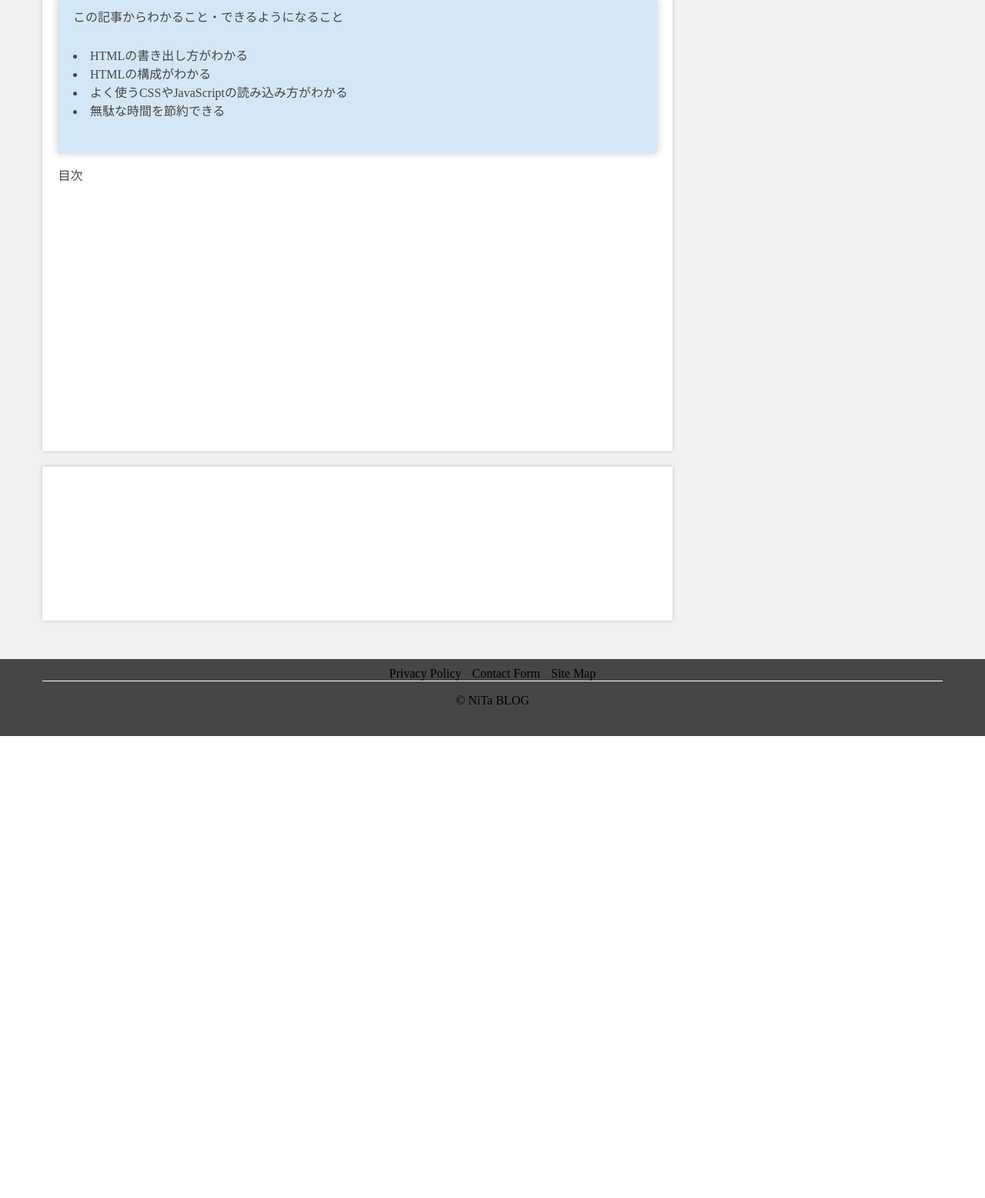
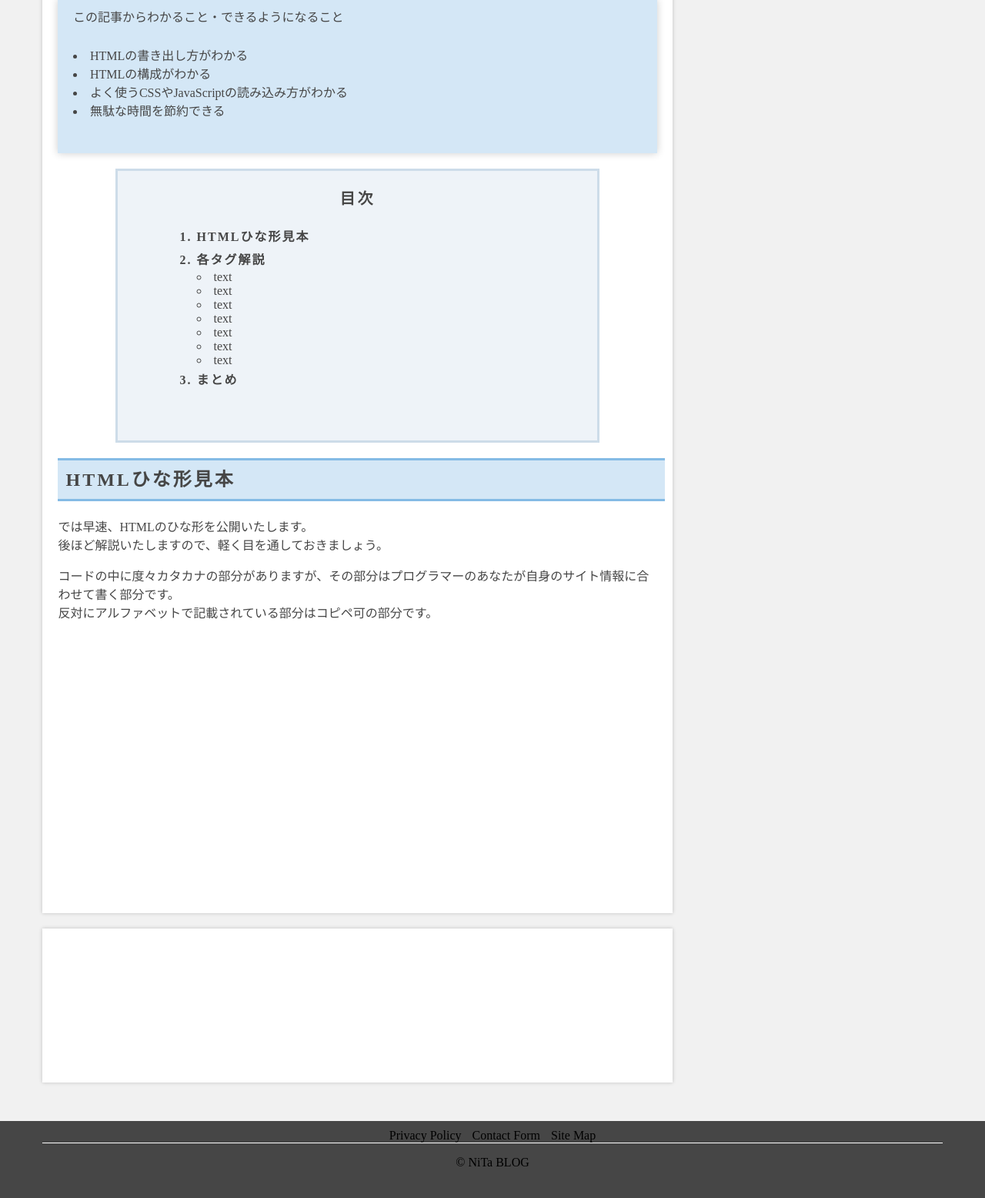
Before and after one commit to ni-m-ta/blog_public, a PHP site: page /html-blog-base.html in a window 1280 px wide. Shown: the part 1095-2651 px from the top of the page at 77% size. Before the commit the page ends 2051 px from the top, so only its background shows below. Run offline with PHP 8.4, Linux system fonts and the light colour scheme; some libraries are stand-ins or nearby versions.

Commit message:
create the index and achievements

```diff
--- a/css/contents.css
+++ b/css/contents.css
@@ -162,6 +162,8 @@ ul{
       height: auto;
     }
 
+/*css for conversation*/
+
   .main-start-explanation{
     width: 100%;
     height: 70px;
@@ -227,6 +229,8 @@ ul{
         border-right-color:#464646;
     }
 
+ /*css for achivements*/
+
     .achievements{
       height: 200px;
       width: 100%;
@@ -238,3 +242,44 @@ ul{
       .achievements-title{
         padding: 10px 0;
       }
+
+/*css for index*/
+
+  .index{
+    width: 80%;
+    height: 350px;
+    margin: 20px auto;
+    background-color: rgba(198, 216, 230, 0.3);
+    border: 3px solid rgba(198, 216, 230, 0.8);
+  }
+
+    .index-container{
+      width: 80%;
+      margin: 0 auto;
+    }
+
+      .index-title{
+        text-align: center;
+        font-weight: bold;
+        font-size: 20px;
+        letter-spacing: 3px;
+      }
+
+      .index-subcontent{
+        padding: 3px 0;
+        font-weight: bold;
+        letter-spacing: 2px;
+      }
+
+/*css for subcontents*/
+
+  .subcontents-title{
+    width: 100%;
+    height: 50px;
+    line-height: 50px;
+    background-color: rgba(113, 177, 226, 0.3);
+    padding-left: 10px;
+    letter-spacing: 3px;
+    border-top: 3px solid rgba(113, 177, 226, 0.8);
+    border-bottom: 3px solid rgba(113, 177, 226, 0.8);
+  }
--- a/css/html-blog-base.css
+++ b/css/html-blog-base.css
@@ -1,7 +1,7 @@
 .contents{
     display: grid;
     grid-template-columns: 70% 27%;
-    grid-template-rows: 200px 200px 200px 200px 600px 200px;
+    grid-template-rows: 200px 200px 200px 200px 1200px 200px;
     column-gap: 3%;
     row-gap: 20px;
     padding-bottom: 50px;
--- a/html-blog-base.html
+++ b/html-blog-base.html
@@ -72,8 +72,32 @@
                 </div>
               </div>
               <div class="index">
-                <p>目次</p>
-
+                <p class="index-title">目次</p>
+                <div class="index-container">
+                  <ol>
+                    <li class="index-subcontent">HTMLひな形見本</li>
+                    <li class="index-subcontent">各タグ解説</li>
+                      <ul>
+                        <li>text</li>
+                        <li>text</li>
+                        <li>text</li>
+                        <li>text</li>
+                        <li>text</li>
+                        <li>text</li>
+                        <li>text</li>
+                      </ul>
+                      <li class="index-subcontent">まとめ</li>
+                  </ol>
+                </div>
+              </div>
+              <div class="subcontents">
+                <h2 class="subcontents-title">HTMLひな形見本</h2>
+                <p>では早速、HTMLのひな形を公開いたします。
+                   <br>後ほど解説いたしますので、軽く目を通しておきましょう。
+                </p>
+                <p>コードの中に度々カタカナの部分がありますが、その部分はプログラマーのあなたが自身のサイト情報に合わせて書く部分です。
+                  <br>反対にアルファベットで記載されている部分はコピペ可の部分です。
+                </p>
               </div>
           </div>
         </div>
```
